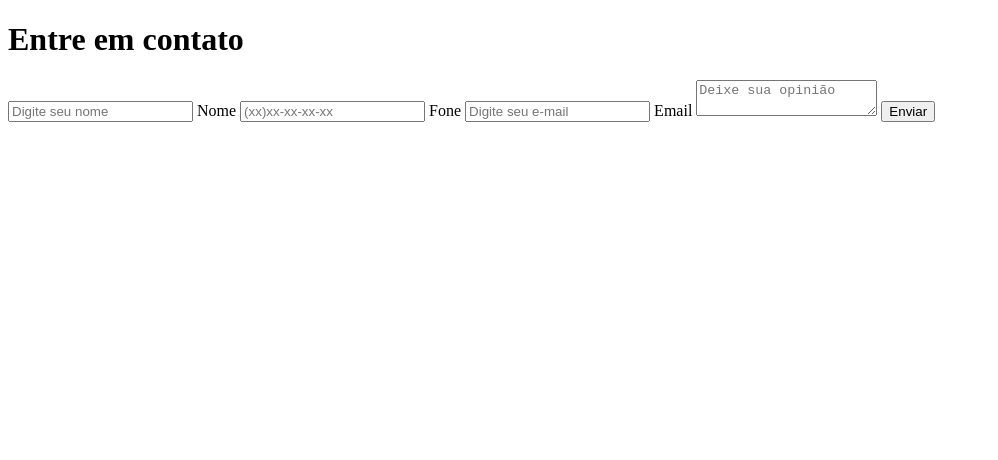
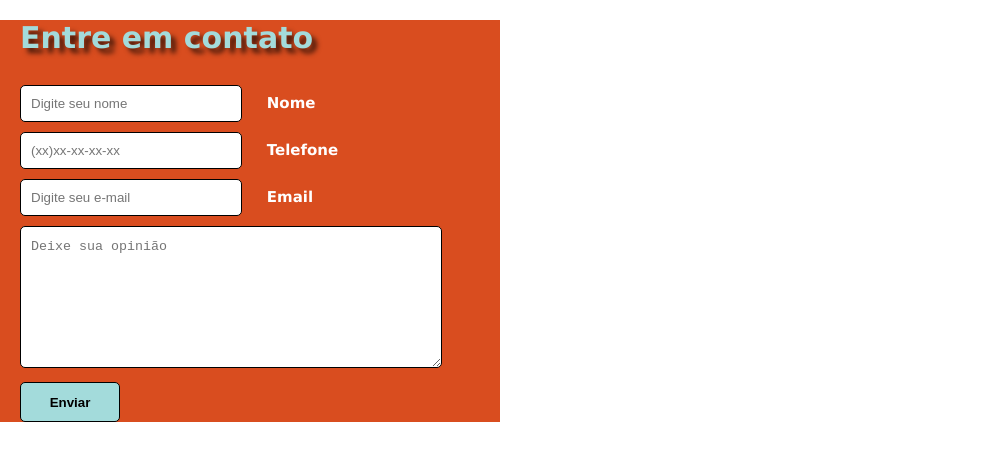
Before and after one commit to RennerStos/frontADS4B2022, a plain HTML site: page index.html in a window 1280 px wide. Shown: the whole page, without its empty margins (0-998 px from the left). Drawn offline with Linux system fonts and the light colour scheme.

Commit message:
terminei os codigos css

```diff
--- a/ContatoEstilo.css
+++ b/ContatoEstilo.css
@@ -0,0 +1,66 @@
+body {
+    padding: 0;
+    margin: 0;
+}
+
+form {
+    font-family: Verdana, Tahoma, sans-serif;
+    font-size: 15px;
+    background-color: #d94d1f;
+    max-width: 500px;
+}
+
+h1 {
+    margin-bottom: 20px;
+    margin-left: 20px;
+    color: #a3dbdb;
+    text-shadow: 5px 5px 5px rgba(0, 0, 0, 0.675);
+}
+
+input, textarea {
+    width: 200px;
+    padding: 10px;
+    color: black;
+    margin-left: 20px;
+    margin-top: 10px;
+    border-radius: 5px;
+    -webkit-border-radius: 5px;
+    -moz-border-radius: 5px;
+    border: 1px solid;
+}
+
+input:hover,
+textarea:hover,
+input:focus,
+textarea:focus {
+    border-color: #000066;
+    box-shadow: 2.5px 0 5px #ffff00;
+    background-color: #e5e9e9;
+    color: black;
+    font-weight: bold;
+}
+
+.enviar {
+    background-color: #a3dbdb;
+    height: 40px;
+    width: 100px;
+    font-weight: bold;
+    border-radius: 5px;
+    -webkit-border-radius: 5px;
+    -moz-border-radius: 5px;
+    border: 1px solid;
+    color: black;
+}
+
+textarea {
+    width: 400px;
+    height: 120px;
+    line-height: 20px;
+    max-width: 400px;
+}
+
+form label {
+    margin-left: 20px;
+    color: #ffffff;
+    font-weight: bold;
+}
--- a/index.html
+++ b/index.html
@@ -18,13 +18,17 @@
         <input type="text" id="nomeid" placeholder="Digite seu nome" required="required" name="nome" />
         <label for="nome">Nome</label>
 
-        <input type="tel" id="foneid" placeholder="(xx)xx-xx-xx-xx" name="fone" />
-        <label for="fone">Fone</label>
+        <input type="tel" id="foneid" placeholder="(xx)xx-xx-xx-xx" name="telefone" />
+        <label for="telefone">Telefone</label>
 
         <input type="email" id="emailid" placeholder="Digite seu e-mail" name="email" />
         <label for="email">Email</label>
 
         <textarea placeholder="Deixe sua opinião"></textarea>
         <input type="submit" class="enviar" onclick="Enviar();" value="Enviar" />
+
+
+
+        <script src="JavaScript1.js"></script>
 </body>
 </html>
```
Also changed, not shown: JavaScript1.js (added).
